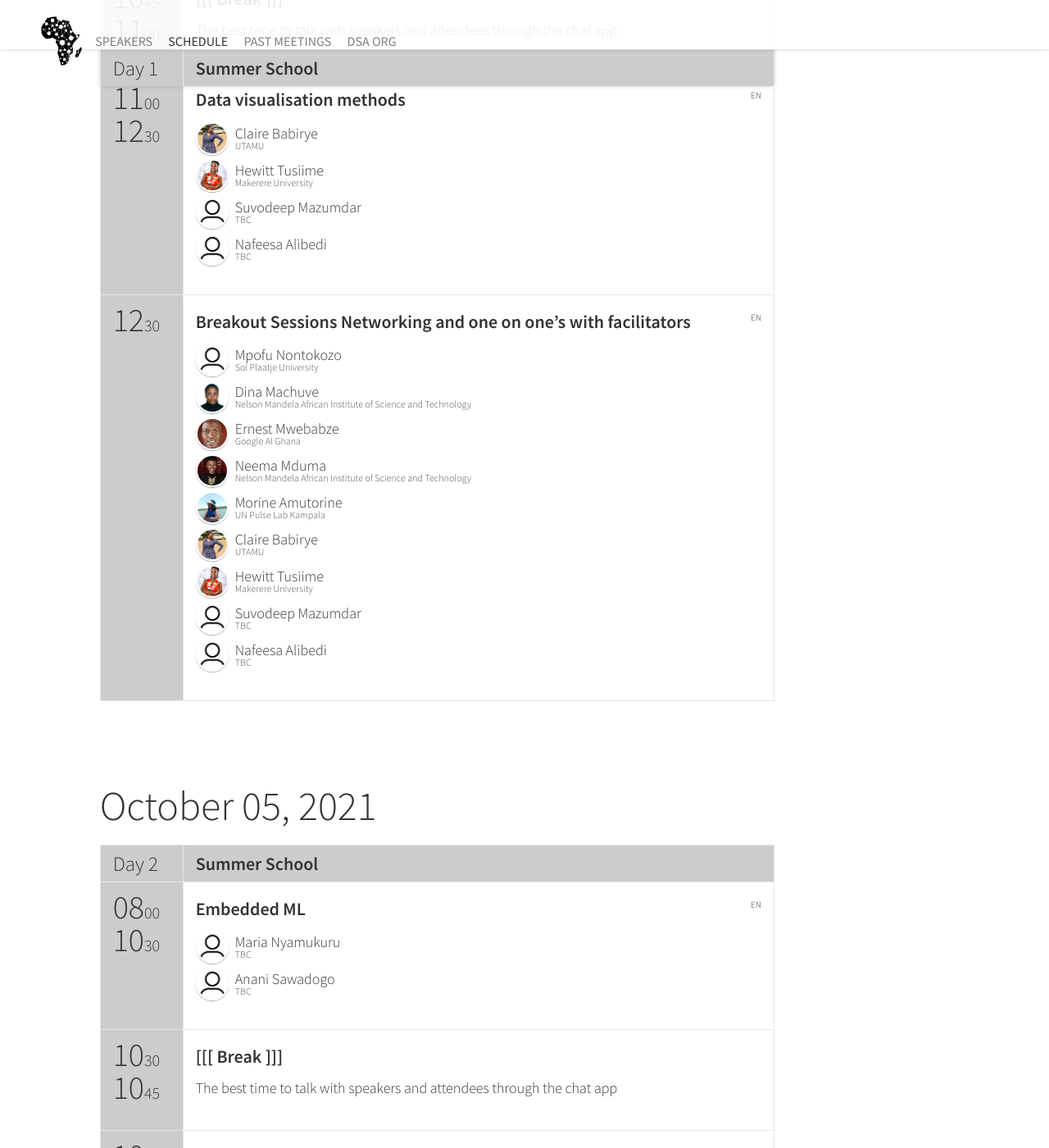
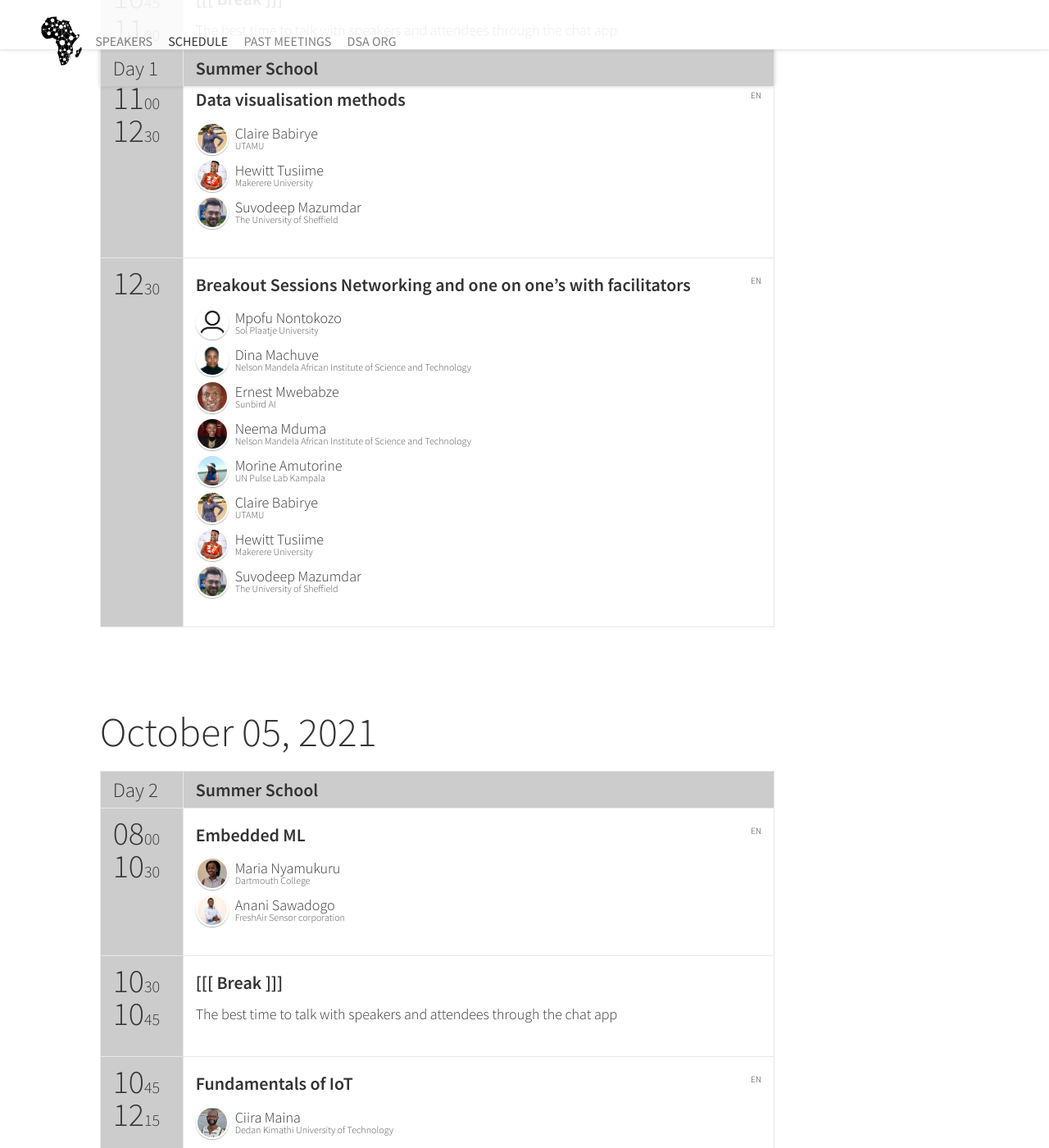
Before and after one commit to datsciafrica/dsa2021kimberley, a Jekyll site: the page built from schedule.html, in a window 1280 px wide and 1400 px high, scrolled down 1449 px. Shown: the whole window at 82% size. Built offline with Jekyll 4.4.1, drawn with Linux system fonts in a browser that asks for light colours; nearby versions of some CDN libraries; some web fonts are replaced; comment, search, counter and statistics services are not loaded; some of the changed text lies outside the part shown.

Commit message:
Added the become a sponsor button and speakers

```diff
--- a/_config.yml
+++ b/_config.yml
@@ -34,8 +34,8 @@ metaKeywords: "event, data science, africa, dsa, programming, machine learning,
 twitterAccount: "@dsa_org"
 
 # Documents
-c4pUrl: "http://www.datascienceafrica.org"
-#c4sponsorsUrl: "/assets/dsa-2020-kampala-Scholarship.pdf"
+c4pUrl: ""
+c4sponsorsUrl: "mailto:info@datascienceafrica.org?subject=Event%20Sponsorship%20for%20DSA%202021%20Kimberley"
 
 
 # Navigation
@@ -71,7 +71,7 @@ heroButtons:
 startRegistration: "June 20, 2021"
 endRegistration: "July 28, 2021"
 heroButtons:
- - {permalink: "/tbd", text: "Register Now"}
+ - {permalink: "/tbd", text: "REGISTER NOW"}
  # - {permalink: "/tbd", text: "Submit Workshop Abstract"}
 prepLinks:
  - {link: "https://jupyter.readthedocs.io/en/latest/", text: "Getting started with Jupyter notebooks"}
@@ -116,7 +116,7 @@ mapMobileCenterCoordinates: "0.3476, 32.5825"
 
 # Partners Block
 partnersTitle: "Sponsors"
-partnersC4sponsorsButton: "Become a sponsor"
+partnersC4sponsorsButton: "BECOME A SPONSOR"
 
 # Subscribe Block
 subscribeImage: "subscribe.jpg"
--- a/_data/sessions.yml
+++ b/_data/sessions.yml
@@ -82,7 +82,7 @@
   title: "Data visualisation methods"
   description: "introduction to Data visualisation methods"
   subtype: presentation
-  speakers: [claire, hewitt, suvodeep, nafeesa]
+  speakers: [claire, hewitt, suvodeep]
   language: en
   complexity: "Intermediate"
   presentation: ""
@@ -91,7 +91,7 @@
   title: "Breakout Sessions Networking and one on one’s with facilitators"
   description: "Breakout Sessions Networking and one on one’s with facilitators"
   subtype: presentation
-  speakers: [morine, mpofu, dina, neema, ernest, claire, hewitt, suvodeep, nafeesa]
+  speakers: [morine, mpofu, dina, neema, ernest, claire, hewitt, suvodeep]
   language: en
   complexity: "Intermediate"
   presentation: ""
@@ -177,7 +177,7 @@
   title: "Machine Learning Systems, Streaming Data"
   description: "TBD"
   subtype: presentation
-  speakers: [neil]
+  speakers: [neil,andrei]
   language: en
   complexity: "Intermediate"
   presentation: "tbd"
@@ -195,7 +195,7 @@
   title: "Breakout Sessions, Networking and one on one’s with facilitators"
   description: "TBD"
   subtype: presentation
-  speakers: [Facebook, morine, emmanuel, vukosi, joyce, benakera, neil, elaine]
+  speakers: [Facebook, morine, emmanuel, vukosi, joyce, benakera, neil, andrei, elaine]
   language: en
   complexity: "Intermediate"
   presentation: "tbd"
--- a/_data/speakers.yml
+++ b/_data/speakers.yml
@@ -39,8 +39,8 @@
   id: ernest
   name: "Ernest"
   surname: "Mwebabze"
-  company: "Google AI Ghana"
-  title: "Research Scientist"
+  company: "Sunbird AI"
+  title: "Director"
   bio: ""
   thumbnailUrl: earnest.jpg
   social:
@@ -53,10 +53,7 @@
   surname: "Nsoesie"
   company: "Boston University"
   title: "Assistant Professor"
-  bio: "a Computational Epidemiologist with a passion for applying novel data and methods to global health problems.
-  She leads a team of computational social scientists, public health experts and computer scientists at Boston University's
-  Department of Global Health. She is also a Data Science Fellow, as part of the BU Data Science Initiative at the Hariri
-  Institute for Computing. She was born and raised in Cameroon."
+  bio: "a Computational Epidemiologist with a passion for applying novel data and methods to global health problems.She leads a team of computational social scientists, public health experts and computer scientists at Boston University's Department of Global Health. She is also a Data Science Fellow, as part of the BU Data Science Initiative at the Hariri Institute for Computing. She was born and raised in Cameroon."
   thumbnailUrl: elaine.jpg
   social:
     - {name: "twitter", link: "https://twitter.com/ensoesie"}
@@ -145,9 +142,8 @@
   name: "Morine"
   surname: "Amutorine"
   title: "Data Analytics Assistant"
-  company: "Cambridge University"
+  company: "UN Pulse Lab Kampala"
   thumbnailUrl: morine.jpg
-  company: "UN Pulse Lab Kampala"
   social:
     - {name: "twitter", link: "https://twitter.com/theamutorine"}
     - {name: "site", link: "http://site.com/"}
@@ -486,30 +482,30 @@
   id: suvodeep
   name: "Suvodeep"
   surname: "Mazumdar"
-  title: "TBC"
-  company: "TBC"
-  thumbnailUrl: person.jpg
--
-  id: nafeesa
-  name: "Nafeesa"
-  surname: "Alibedi"
-  title: "TBC"
-  company: "TBC"
-  thumbnailUrl: person.jpg
+  title: "Lecturer in Data Analytics"
+  company: "The University of Sheffield"
+  thumbnailUrl: Dr_Suvodeep_Mazumdar.jpeg
+#-
+#  id: nafeesa
+#  name: "Nafeesa"
+#  surname: "Alibedi"
+#  title: "TBC"
+#  company: "TBC"
+#  thumbnailUrl: person.jpg
 -
   id: maria
   name: "Maria"
   surname: "Nyamukuru"
-  title: "TBC"
-  company: "TBC"
-  thumbnailUrl: person.jpg
+  title: "PH.D. Student"
+  company: "Dartmouth College"
+  thumbnailUrl: maria_nyamukuru.jpeg
 -
   id: anani
   name: "Anani"
   surname: "Sawadogo"
-  title: "TBC"
-  company: "TBC"
-  thumbnailUrl: person.jpg
+  title: "Software Engineer"
+  company: "FreshAir Sensor corporation"
+  thumbnailUrl: anani.jpeg
 -
   id: NVIDIA
   name: "NVIDIA"
@@ -535,6 +531,13 @@
   id: vukosi
   name: "Vukosi"
   surname: "Marivate"
+  title: "ABSA UP Chair of Data Science"
+  company: "University of Pretoria"
+  thumbnailUrl: vukosi_marivate.jpg
+-
+  id: andrei
+  name: "Andrei"
+  surname: "Paleyes"
   title: "TBC"
   company: "TBC"
   thumbnailUrl: person.jpg
--- a/_includes/partners.html
+++ b/_includes/partners.html
@@ -15,7 +15,7 @@
             </ul>
             {% endfor %}
 
-            <!-- <a href="{{ site.c4sponsorsUrl | prepend: site.baseurl }}" class="btn btn-primary waves-effect waves-button waves-light waves-float">{{ site.partnersC4sponsorsButton }}</a> -->
+             <a href="{{ site.c4sponsorsUrl}}" class="btn btn-danger">{{ site.partnersC4sponsorsButton }}</a>
 
         </div>
     </div>
--- a/_includes/statistic.html
+++ b/_includes/statistic.html
@@ -5,7 +5,7 @@
 
 
         <img class="img img-responsive text-center" src="{{ site.baseurl }}/img/about-section/dsainAfrica.png">
-        <caption>Locations where DSA events have been and are planned to be held and when they were/will be held.</caption>
+        <caption>Locations where DSA events have been and are planned to be held plus when they were/will be held.</caption>
 
     </div>
     <div class="col-lg-3 col-md-12 col-xs-12">
```
Also changed, not shown: _data/partners.yml (+8 -8 lines), img/people/Dr_Suvodeep_Mazumdar.jpeg (added), img/people/anani.jpeg (added), img/people/maria_nyamukuru.jpeg (added), img/people/vukosi_marivate.jpg (added).
